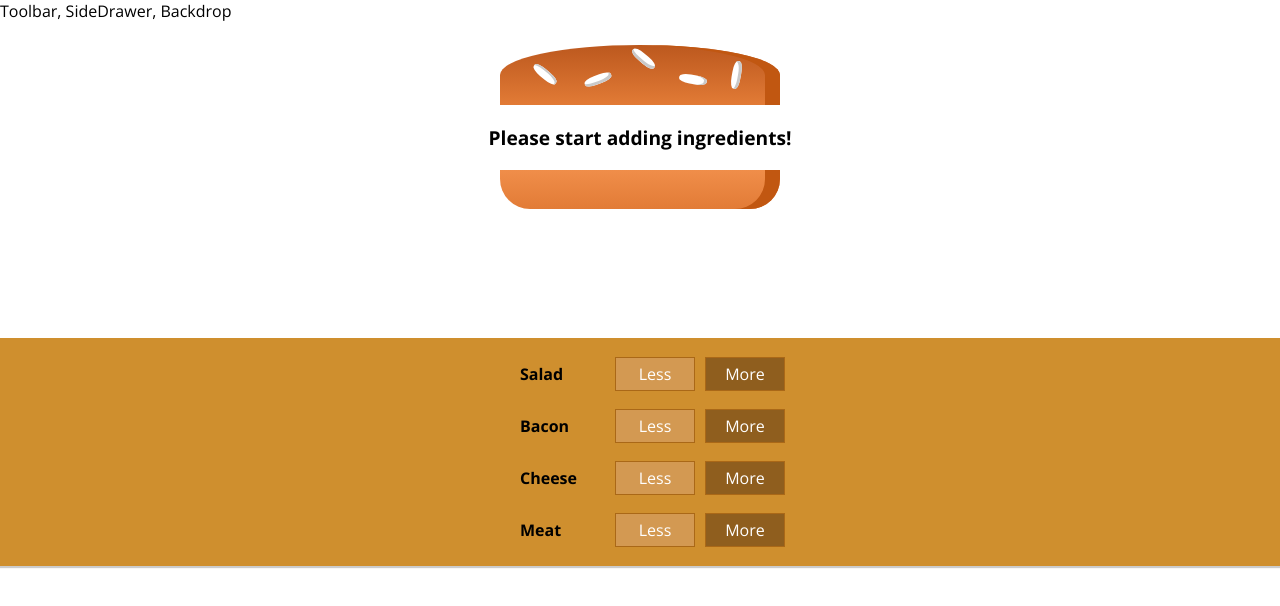
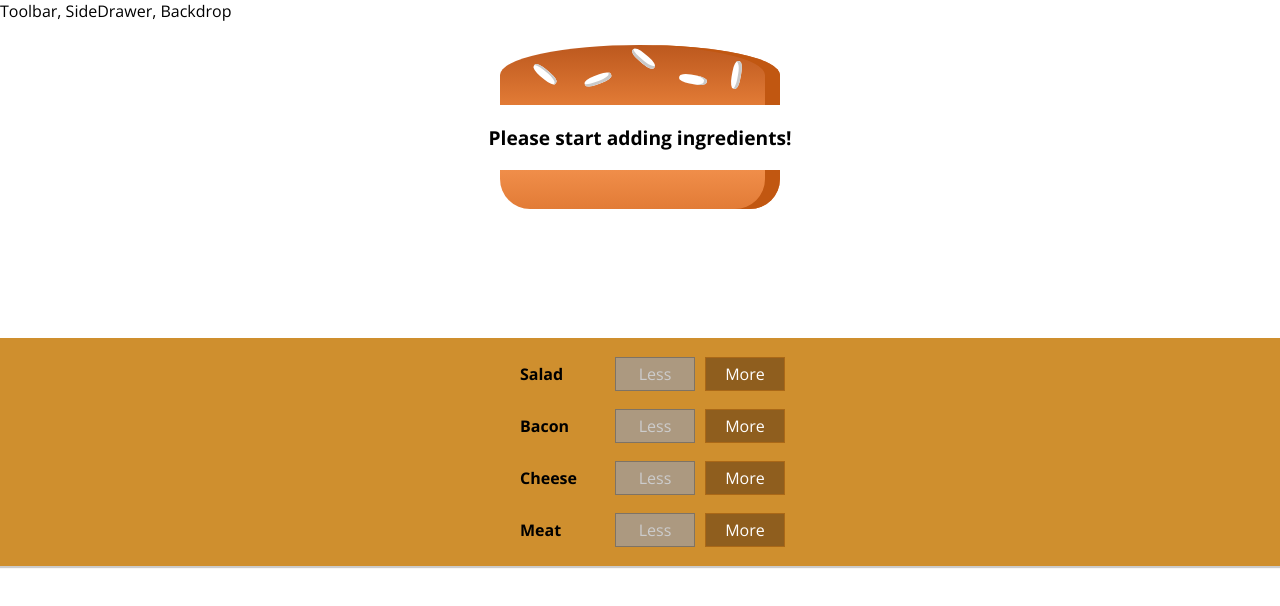
Before and after one commit to Morniee/burger-builder-app, a React app: page / in a window 1280 px wide. Shown: the top 606 px of the page. Built offline with nearby package versions, Linux system fonts and the light colour scheme.

Commit message:
Adding and removing ingredients

```diff
--- a/src/components/Burger/BuildControls/BuildControl/BuildControl.js
+++ b/src/components/Burger/BuildControls/BuildControl/BuildControl.js
@@ -1,12 +1,20 @@
-import React from 'react';
+import React from "react";
 
-import classes from './BuildControl.css';
+import classes from "./BuildControl.css";
 
-const buildControl = (props) => (
+const buildControl = props => (
   <div className={classes.BuildControl}>
     <div className={classes.Label}>{props.label}</div>
-    <button className={classes.Less}>Less</button>
-    <button className= {classes.More}>More</button>
+    <button
+      className={classes.Less}
+      onClick={props.removed}
+      disabled={props.disabled}
+    >
+      Less
+    </button>
+    <button className={classes.More} onClick={props.added}>
+      More
+    </button>
   </div>
 );
 
--- a/src/components/Burger/BuildControls/BuildControls.js
+++ b/src/components/Burger/BuildControls/BuildControls.js
@@ -1,18 +1,24 @@
-import React from 'react';
-import BuildControl from './BuildControl/BuildControl';
-import classes from './BuildControls.css';
+import React from "react";
+import BuildControl from "./BuildControl/BuildControl";
+import classes from "./BuildControls.css";
 
 const controls = [
-  { label: 'Salad', type: 'salad'},
-  { label: 'Bacon', type: 'bacon'},
-  { label: 'Cheese', type: 'cheese'},
-  { label: 'Meat', type: 'meat'},
-]
+  { label: "Salad", type: "salad" },
+  { label: "Bacon", type: "bacon" },
+  { label: "Cheese", type: "cheese" },
+  { label: "Meat", type: "meat" }
+];
 
-const buildControls = (props) => (
+const buildControls = props => (
   <div className={classes.BuildControls}>
     {controls.map(control => (
-      <BuildControl key={control.label} type={control.type} label={control.label} />
+      <BuildControl
+        key={control.label}
+        label={control.label}
+        added={() => props.ingredientAdded(control.type)}
+        removed={() => props.ingredientRemoved(control.type)}
+        disabled={props.disabled[control.type]}
+      />
     ))}
   </div>
 );
--- a/src/containers/BurgerBuilder/BurgerBuilder.js
+++ b/src/containers/BurgerBuilder/BurgerBuilder.js
@@ -1,7 +1,14 @@
-import React, {Component} from 'react';
-import Aux from '../../hocs/Auxilary';
-import Burger from '../../components/Burger/Burger';
-import BuildControls from '../../components/Burger/BuildControls/BuildControls';
+import React, { Component } from "react";
+import Aux from "../../hocs/Auxilary";
+import Burger from "../../components/Burger/Burger";
+import BuildControls from "../../components/Burger/BuildControls/BuildControls";
+
+const INGREDIENT_PRICES = {
+  salad: 0.5,
+  cheese: 0.4,
+  meat: 1.3,
+  bacon: 0.7
+};
 
 class BurgerBuilder extends Component {
   state = {
@@ -10,14 +17,66 @@
       bacon: 0,
       cheese: 0,
       meat: 0
+    },
+    totalPrice: 4
+  };
+
+  addIngredientHandler = type => {
+    const oldCount = this.state.ingredients[type];
+    const updatedCount = oldCount + 1;
+    const updatedIngredients = {
+      ...this.state.ingredients
+    };
+    updatedIngredients[type] = updatedCount;
+
+    const priceAddition = INGREDIENT_PRICES[type];
+    const oldPrice = this.state.totalPrice;
+    const newPrice = oldPrice + priceAddition;
+
+    this.setState({
+      ingredients: updatedIngredients,
+      totalPrice: newPrice
+    });
+  };
+
+  removeIngredientHandler = type => {
+    const oldCount = this.state.ingredients[type];
+
+    if (oldCount <= 0) {
+      return;
     }
-  }
+    const updatedCount = oldCount - 1;
+    const updatedIngredients = {
+      ...this.state.ingredients
+    };
+    updatedIngredients[type] = updatedCount;
+
+    const priceAddition = INGREDIENT_PRICES[type];
+    const oldPrice = this.state.totalPrice;
+    const newPrice = oldPrice - priceAddition;
+
+    this.setState({
+      ingredients: updatedIngredients,
+      totalPrice: newPrice
+    });
+  };
 
   render() {
+    const disabledInfo = {
+      ...this.state.ingredients
+    };
+
+    for (let key in disabledInfo) {
+      disabledInfo[key] = disabledInfo[key] <= 0;
+    }
     return (
       <Aux>
-        <Burger ingredients={this.state.ingredients}/>
-        <BuildControls />
+        <Burger ingredients={this.state.ingredients} />
+        <BuildControls
+          ingredientAdded={this.addIngredientHandler}
+          ingredientRemoved={this.removeIngredientHandler}
+          disabled={disabledInfo}
+        />
       </Aux>
     );
   }
```
Lines whose indentation alone changed are shown as unchanged.
